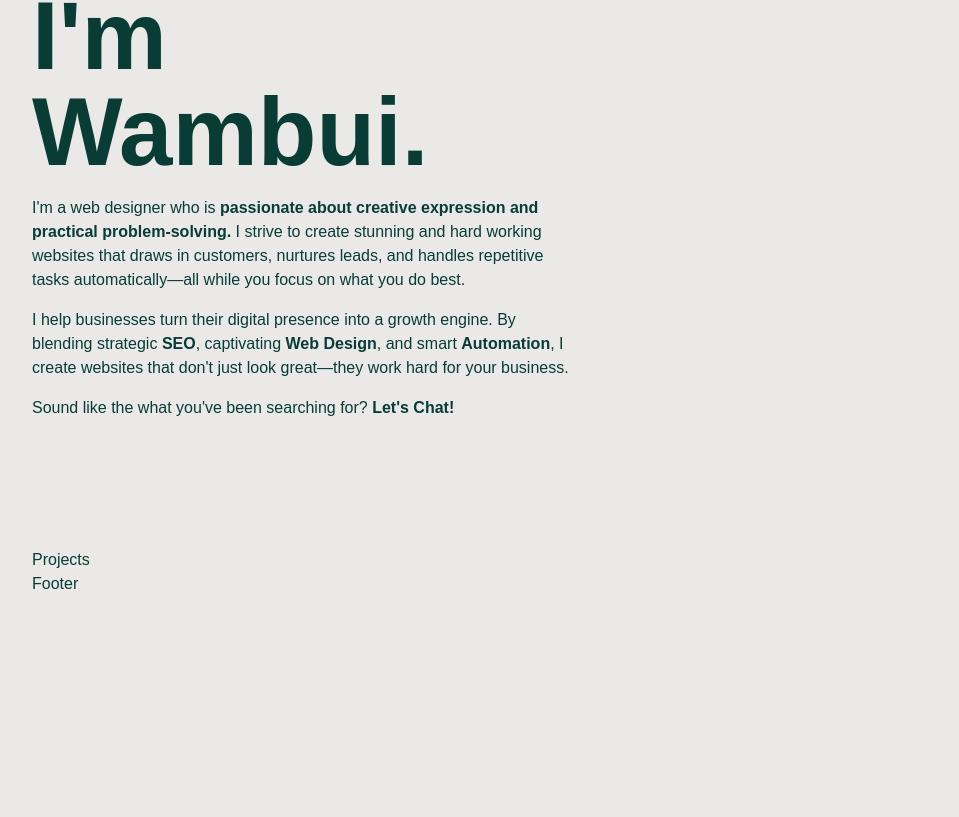
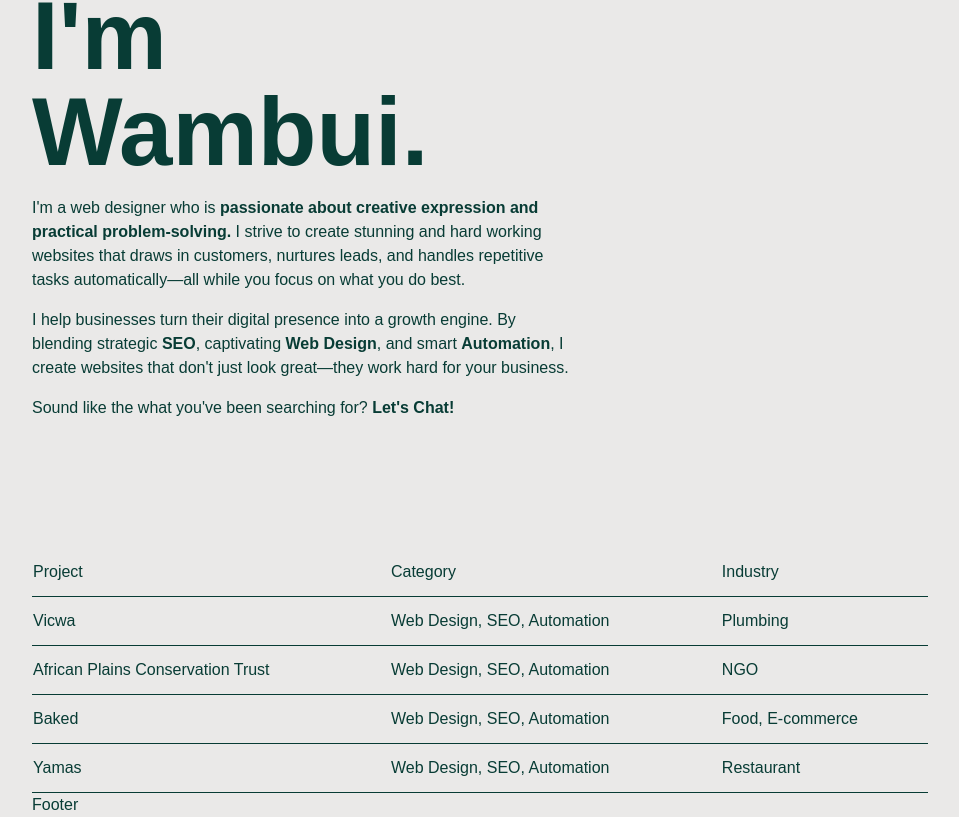
Before and after one commit to Wambui-N/wambuis-work, a Next.js app: page / in a window 1280 px wide. Shown: the part 312-1129 px from the top of the page, without its empty margins (160-1119 px from the left). Before the commit the page ends 908 px from the top, so only its background shows below. Built offline with nearby package versions, Linux system fonts and the light colour scheme; a web font is replaced by a local one.

Commit message:
Project Table

```diff
--- a/src/app/globals.css
+++ b/src/app/globals.css
@@ -2,23 +2,29 @@
 @tailwind components;
 @tailwind utilities;
 
-@layer base{
-  body{
+@layer base {
+  body {
     @apply font-futura text-black bg-white antialiased responsive;
   }
 }
 
-@layer components{
+@layer components {
   /* Navbar */
-
+  /* projects table */
+  th {
+    @apply text-left py-3 font-light;
+  }
+  td{
+    @apply py-3 font-medium;
+  }
 }
 
-@layer utilities{
+@layer utilities {
   .logo {
-    @apply font-hoper
+    @apply font-hoper;
   }
 
-  .responsive{
+  .responsive {
     @apply max-w-screen-xl mx-auto lg:px-48 md:px-10 px-4 pt-2;
   }
 }
--- a/src/components/sections/Projects.tsx
+++ b/src/components/sections/Projects.tsx
@@ -1,9 +1,27 @@
-import React from 'react'
+import projects from "@/data/projects.json"
 
 const Projects = () => {
+
   return (
-    <div>Projects</div>
-  )
-}
+    <div>
+      <table className="w-full border-collapse">
+        <thead className="border-b border-black">
+          <tr className="">
+            <th>Project</th>
+            <th>Category</th>
+            <th>Industry</th>
+          </tr>
+        </thead>
+        <tbody className="">{projects.map((project) => (
+          <tr className="border-b border-black" key={project.id}>
+            <td>{project.title}</td>
+            <td>{project.category}</td>
+            <td>{project.industy}</td>
+            </tr>
+        ))}</tbody>
+      </table>
+    </div>
+  );
+};
 
-export default Projects
+export default Projects;
--- /dev/null
+++ b/src/components/ui/Project.tsx
@@ -0,0 +1,9 @@
+import React from 'react'
+
+const Project = () => {
+  return (
+    <div>Project</div>
+  )
+}
+
+export default Project
--- /dev/null
+++ b/src/data/projects.json
@@ -0,0 +1,34 @@
+[
+    {
+        "id": 1,
+        "title": "Vicwa",
+        "category": "Web Design, SEO, Automation",
+        "description": "A brief description of project one.",
+        "industy": "Plumbing",
+        "link": "https://vicwa.vercel.app/"
+    },
+    {
+        "id": 2,
+        "title": "African Plains Conservation Trust",
+        "category": "Web Design, SEO, Automation",
+        "description": "A brief description of project two.",
+        "industy": "NGO",
+        "link": "https://apct.vercel.app/"
+    },
+    {
+        "id": 3,
+        "title": "Baked",
+        "category": "Web Design, SEO, Automation",
+        "description": "A brief description of project one.",
+        "industy": "Food, E-commerce",
+        "link": "https://baked-silk.vercel.app/"
+    },
+    {
+        "id": 4,
+        "title": "Yamas",
+        "category": "Web Design, SEO, Automation",
+        "description": "A brief description of project one.",
+        "industy": "Restaurant",
+        "link": "https://yamas-seven.vercel.app/"
+    }
+]
```
